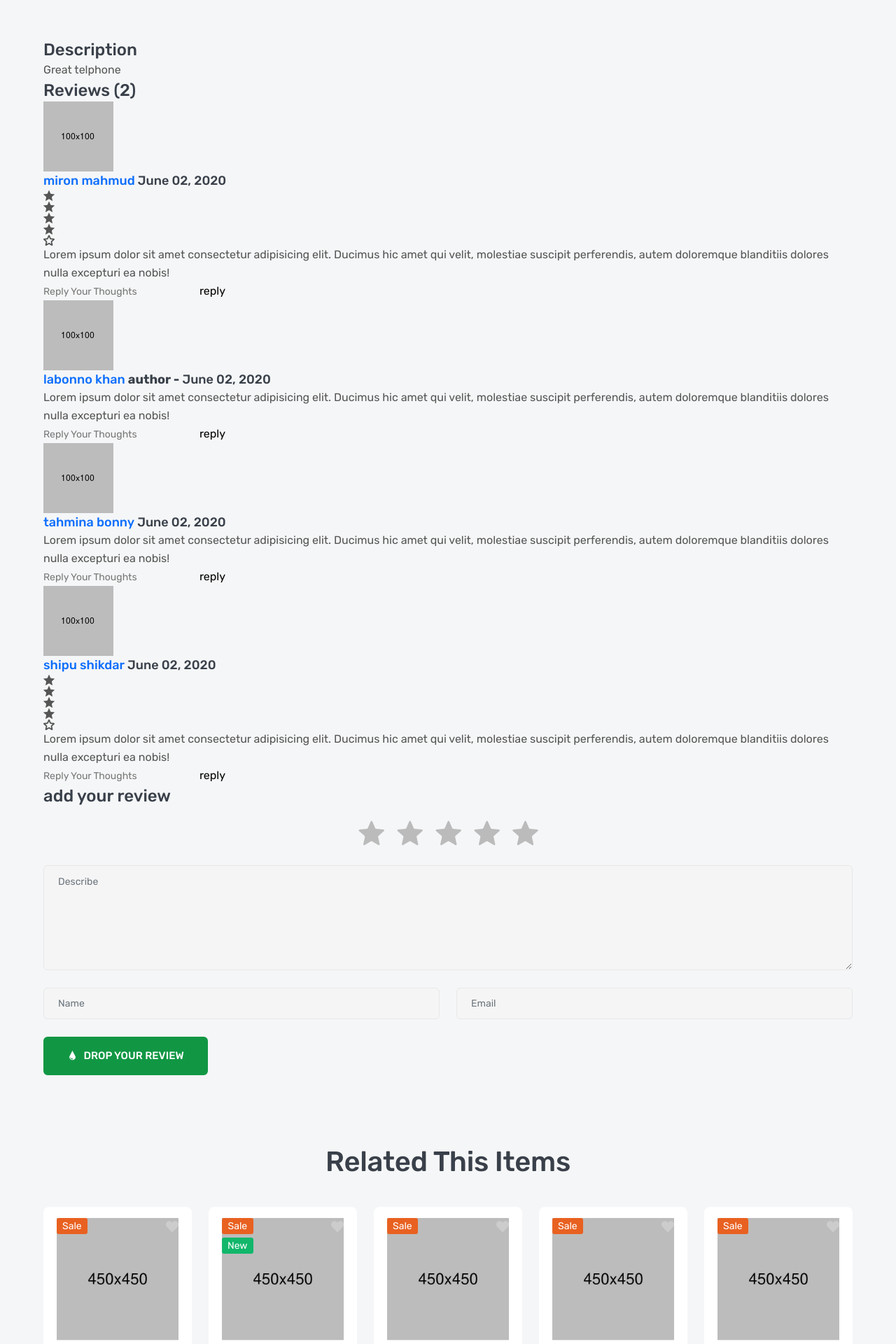
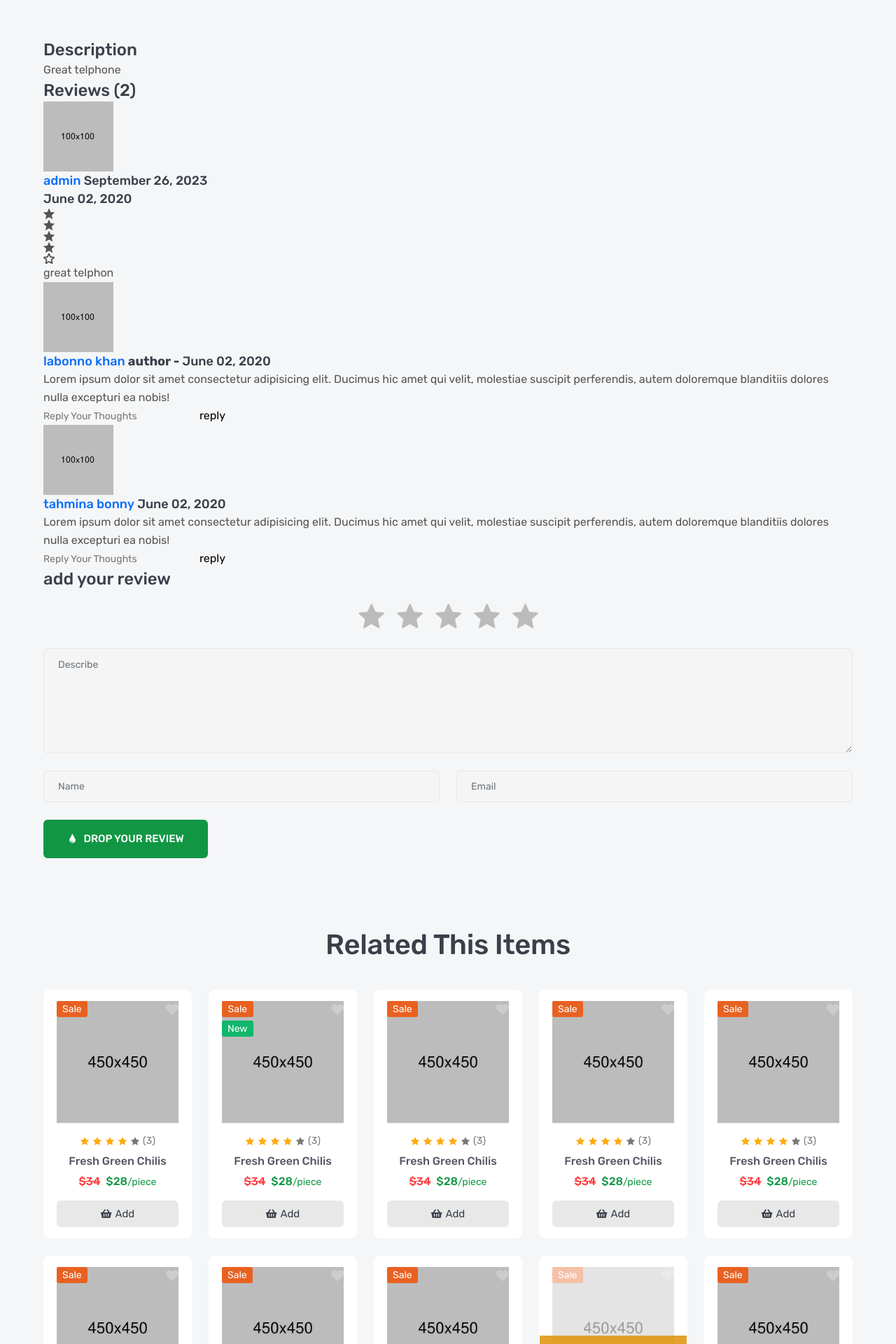
Before and after one commit to majid1111/Dj4-AmazonClone11, a Django app: page /product/1 in a window 1280 px wide. Shown: the part 1109-3029 px from the top of the page at 70% size. Run offline with Django 4.2, Linux system fonts and the light colour scheme; data comes from the database, SQL or seed files in the repository; both versions use the stored data as it was after the commit; parts of the project's set-up code (start-up, migrations or seed data) failed here and were passed over; some libraries are stand-ins or nearby versions.

Commit message:
add product reviews

```diff
--- a/product/templates/product/product_detail.html
+++ b/product/templates/product/product_detail.html
@@ -135,28 +135,28 @@
                         <div class="product-details-frame">
                             <h3 class="frame-title">Reviews (2)</h3>
                             <ul class="review-list">
+                                {% for review in reviews %}
                                 <li class="review-item">
                                     <div class="review-media">
                                         <a class="review-avatar" href="#">
                                             <img src="images/avatar/01.jpg" alt="review">
                                         </a>
                                         <h5 class="review-meta">
-                                            <a href="#">miron mahmud</a>
+                                            <a href="#">{{review.user}}</a>
+                                            <span>{{review.created_at|date:"F d, o"}}</span>
+                                            <br>
                                             <span>June 02, 2020</span>
                                         </h5>
                                     </div>
                                     <ul class="review-rating">
-                                        <li class="icofont-ui-rating"></li>
-                                        <li class="icofont-ui-rating"></li>
-                                        <li class="icofont-ui-rating"></li>
-                                        <li class="icofont-ui-rating"></li>
-                                        <li class="icofont-ui-rate-blank"></li>
+                                        <li class="icofont-ui-{% if review.rate > 0 %}rating{% else %}rate-blank{% endif %}"></li>
+                                        <li class="icofont-ui-{% if review.rate > 1 %}rating{% else %}rate-blank{% endif %}"></li>
+                                        <li class="icofont-ui-{% if review.rate > 2 %}rating{% else %}rate-blank{% endif %}"></li>
+                                        <li class="icofont-ui-{% if review.rate > 3 %}rating{% else %}rate-blank{% endif %}"></li>
+                                        <li class="icofont-ui-{% if review.rate > 4 %}rating{% else %}rate-blank{% endif %}"></li>
                                     </ul>
-                                    <p class="review-desc">Lorem ipsum dolor sit amet consectetur adipisicing elit. Ducimus hic amet qui velit, molestiae suscipit perferendis, autem doloremque blanditiis dolores nulla excepturi ea nobis!</p>
-                                    <form class="review-reply">
-                                        <input type="text" placeholder="reply your thoughts">
-                                        <button><i class="icofont-reply"></i>reply</button>
-                                    </form>
+                                    <p class="review-desc">{{review.review}}</p>
+
                                     <ul class="review-reply-list">
                                         <li class="review-reply-item">
                                             <div class="review-media">
@@ -192,29 +192,7 @@
                                         </li>
                                     </ul>
                                 </li>
-                                <li class="review-item">
-                                    <div class="review-media">
-                                        <a class="review-avatar" href="#">
-                                            <img src="images/avatar/04.jpg" alt="review">
-                                        </a>
-                                        <h5 class="review-meta">
-                                            <a href="#">shipu shikdar</a>
-                                            <span>June 02, 2020</span>
-                                        </h5>
-                                    </div>
-                                    <ul class="review-rating">
-                                        <li class="icofont-ui-rating"></li>
-                                        <li class="icofont-ui-rating"></li>
-                                        <li class="icofont-ui-rating"></li>
-                                        <li class="icofont-ui-rating"></li>
-                                        <li class="icofont-ui-rate-blank"></li>
-                                    </ul>
-                                    <p class="review-desc">Lorem ipsum dolor sit amet consectetur adipisicing elit. Ducimus hic amet qui velit, molestiae suscipit perferendis, autem doloremque blanditiis dolores nulla excepturi ea nobis!</p>
-                                    <form class="review-reply">
-                                        <input type="text" placeholder="reply your thoughts">
-                                        <button><i class="icofont-reply"></i>reply</button>
-                                    </form>
-                                </li>
+                                 {% endfor %}
                             </ul>
                         </div>
                         <div class="product-details-frame">
--- a/product/views.py
+++ b/product/views.py
@@ -10,3 +10,9 @@ class ProductList(ListView):
 
 class ProductDetail(DetailView):
     model = Product
+
+
+    def get_context_data(self,**kwargs):
+        context = super().get_context_data(**kwargs)
+        context["reviews"]=Review.objects.filter(product=self.get_object())
+        return context
```
Also changed, not shown: db.sqlite3.
